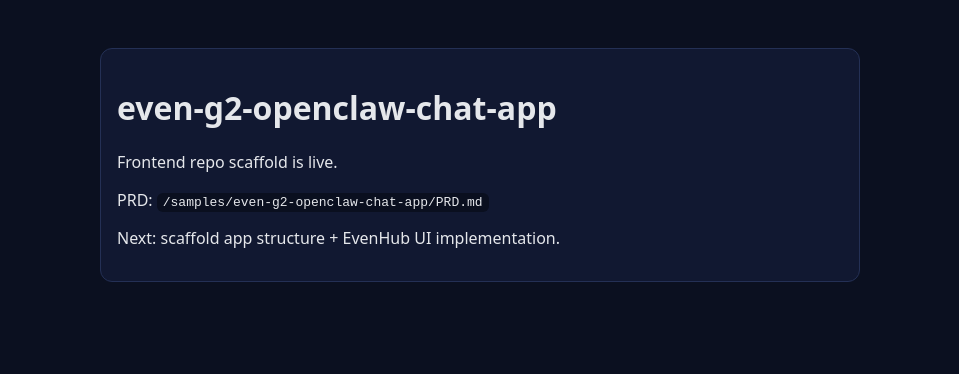
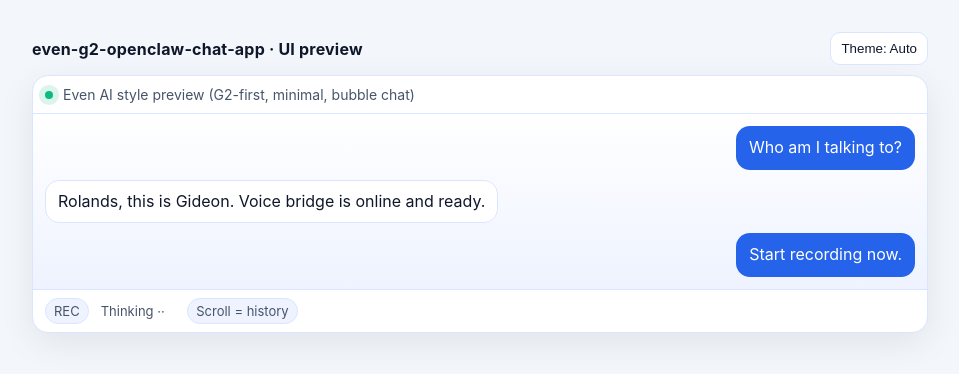
Before and after one commit to gideonheart/even-g2-openclaw-chat-app, a plain HTML site: page index.html in a window 1280 px wide. Shown: the whole page, without its empty margins (160-1119 px from the left). Drawn offline with Linux system fonts and the light colour scheme.

Commit message:
feat(ui): even-ai style preview with light/dark mode and throbber

```diff
--- a/index.html
+++ b/index.html
@@ -1,24 +1,97 @@
 <!doctype html>
-<html lang="en">
+<html lang="en" data-theme="auto">
 <head>
   <meta charset="UTF-8" />
   <meta name="viewport" content="width=device-width, initial-scale=1.0" />
   <title>even-g2-openclaw-chat-app</title>
   <style>
-    body{font-family:system-ui;margin:0;background:#0b1020;color:#e5e7eb}
-    .wrap{max-width:760px;margin:32px auto;padding:16px}
-    .card{background:#111831;border:1px solid #243055;border-radius:12px;padding:16px}
-    code{background:#0a0f1f;padding:2px 6px;border-radius:6px}
+    :root{
+      --bg:#f3f6fb; --panel:#ffffff; --panel-2:#eef3ff; --text:#0f172a; --muted:#475569;
+      --accent:#2563eb; --accent-2:#1d4ed8; --border:#dbe5ff; --ok:#10b981;
+    }
+    [data-theme="dark"]{
+      --bg:#060b16; --panel:#0f172a; --panel-2:#111d37; --text:#e2e8f0; --muted:#94a3b8;
+      --accent:#3b82f6; --accent-2:#60a5fa; --border:#24324f; --ok:#34d399;
+    }
+    *{box-sizing:border-box}
+    body{margin:0;font-family:Inter,system-ui,-apple-system,Segoe UI,Roboto,sans-serif;background:var(--bg);color:var(--text)}
+    .wrap{max-width:920px;margin:20px auto;padding:12px}
+    .top{display:flex;justify-content:space-between;align-items:center;margin-bottom:10px}
+    .brand{font-weight:700;letter-spacing:.2px}
+    .toggle{border:1px solid var(--border);background:var(--panel);color:var(--text);padding:8px 10px;border-radius:10px;cursor:pointer}
+
+    .screen{border:1px solid var(--border);background:var(--panel);border-radius:16px;overflow:hidden;box-shadow:0 10px 35px rgba(0,0,0,.08)}
+    .header{padding:10px 12px;border-bottom:1px solid var(--border);display:flex;align-items:center;gap:10px}
+    .dot{width:8px;height:8px;border-radius:50%;background:var(--ok);box-shadow:0 0 0 6px color-mix(in srgb,var(--ok),transparent 85%)}
+    .title{font-size:14px;color:var(--muted)}
+
+    .chat{padding:12px;display:flex;flex-direction:column;gap:10px;background:linear-gradient(180deg,var(--panel),var(--panel-2))}
+    .row{display:flex}
+    .row.right{justify-content:flex-end}
+    .bubble{max-width:78%;padding:10px 12px;border-radius:14px;line-height:1.35;border:1px solid var(--border)}
+    .bubble.left{background:var(--panel);color:var(--text)}
+    .bubble.right{background:var(--accent);color:#fff;border-color:transparent}
+
+    .status{padding:8px 12px;border-top:1px solid var(--border);display:flex;gap:12px;align-items:center;color:var(--muted);font-size:13px}
+    .pill{padding:4px 8px;border-radius:999px;background:var(--panel-2);border:1px solid var(--border)}
+    .throb{display:inline-block;min-width:18px;text-align:left}
+
+    @media (max-width: 768px){.wrap{margin:8px auto}.bubble{max-width:92%}}
   </style>
 </head>
 <body>
   <div class="wrap">
-    <div class="card">
-      <h1>even-g2-openclaw-chat-app</h1>
-      <p>Frontend repo scaffold is live.</p>
-      <p>PRD: <code>/samples/even-g2-openclaw-chat-app/PRD.md</code></p>
-      <p>Next: scaffold app structure + EvenHub UI implementation.</p>
+    <div class="top">
+      <div class="brand">even-g2-openclaw-chat-app · UI preview</div>
+      <button id="themeBtn" class="toggle">Theme: Auto</button>
     </div>
+
+    <section class="screen">
+      <div class="header">
+        <div class="dot"></div>
+        <div class="title">Even AI style preview (G2-first, minimal, bubble chat)</div>
+      </div>
+
+      <div class="chat">
+        <div class="row right"><div class="bubble right">Who am I talking to?</div></div>
+        <div class="row"><div class="bubble left">Rolands, this is Gideon. Voice bridge is online and ready.</div></div>
+        <div class="row right"><div class="bubble right">Start recording now.</div></div>
+      </div>
+
+      <div class="status">
+        <span class="pill">REC</span>
+        <span>Thinking <span class="throb" id="throb">·</span></span>
+        <span class="pill">Scroll = history</span>
+      </div>
+    </section>
   </div>
+
+  <script>
+    const root = document.documentElement;
+    const btn = document.getElementById('themeBtn');
+    const saved = localStorage.getItem('theme') || 'auto';
+
+    function resolvedTheme(mode){
+      if(mode !== 'auto') return mode;
+      return window.matchMedia('(prefers-color-scheme: dark)').matches ? 'dark' : 'light';
+    }
+    function apply(mode){
+      root.setAttribute('data-theme', resolvedTheme(mode));
+      root.dataset.mode = mode;
+      btn.textContent = `Theme: ${mode[0].toUpperCase()+mode.slice(1)}`;
+      localStorage.setItem('theme', mode);
+    }
+    btn.onclick = () => {
+      const mode = root.dataset.mode || 'auto';
+      apply(mode === 'auto' ? 'dark' : mode === 'dark' ? 'light' : 'auto');
+    };
+    apply(saved);
+    window.matchMedia('(prefers-color-scheme: dark)').addEventListener('change', () => {
+      if((root.dataset.mode || 'auto') === 'auto') apply('auto');
+    });
+
+    const frames=['·','··','···','··'];
+    let i=0; setInterval(()=>{document.getElementById('throb').textContent=frames[(i++)%frames.length]},350);
+  </script>
 </body>
 </html>
```
